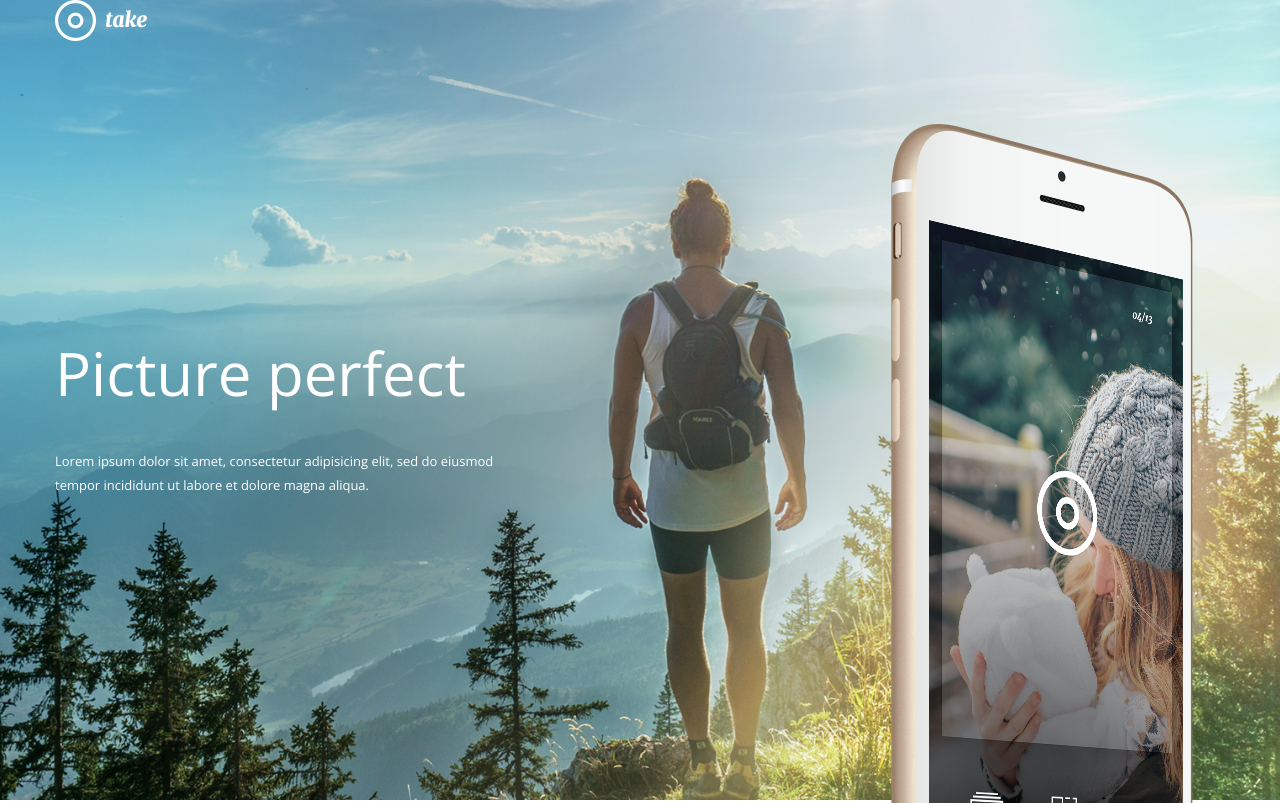
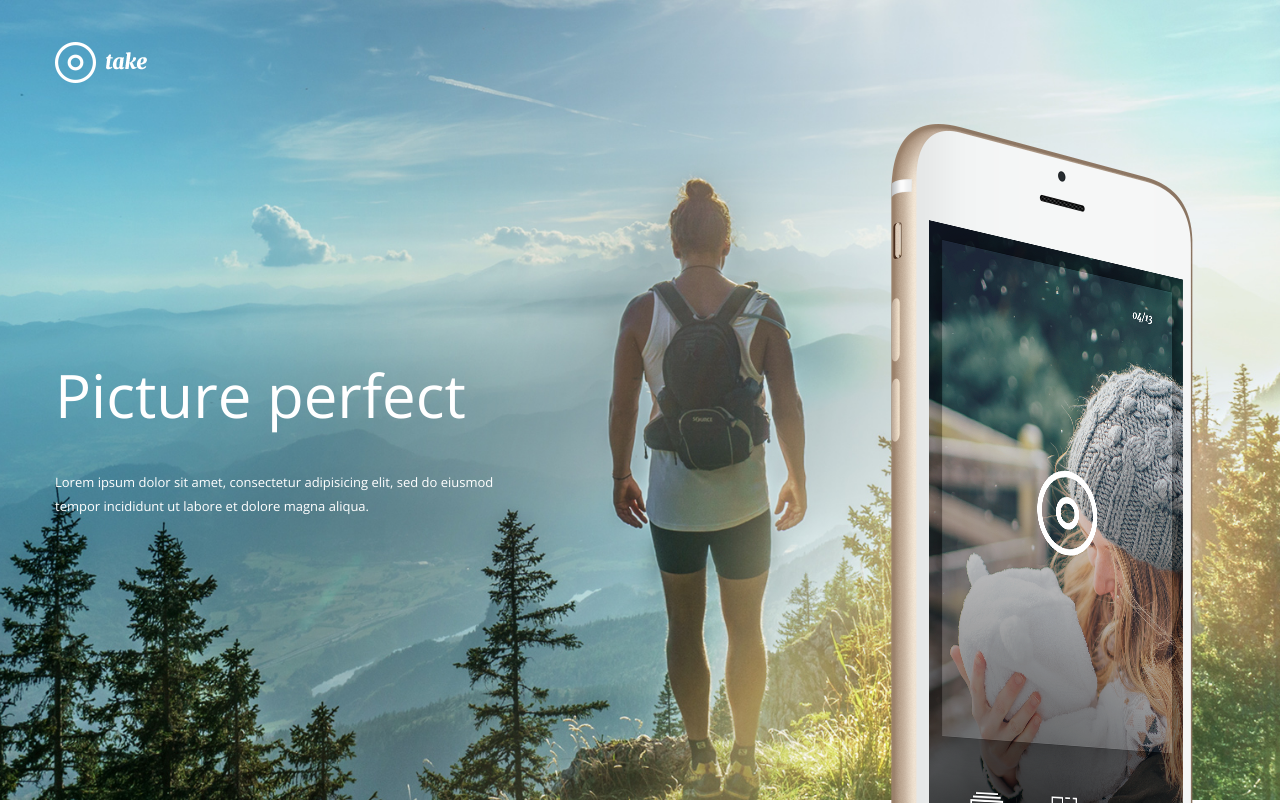
Before and after one commit to mateusz-s/Picture_Perfect-webpage, a website: page index.html in a window 1280 px wide. Shown: the top 803 px of the page. Drawn offline with nearby package versions, Linux system fonts and the light colour scheme.

Commit message:
Add padding-top property to header section

```diff
--- a/sass/style.sass
+++ b/sass/style.sass
@@ -223,6 +223,7 @@ input, button
 /* === HEADER STYLES === */
 header
     height: 100vh
+    padding-top: 3.3%
     background:
         image: url('../img/masthead.jpg')
         repeat: no-repeat
```
Also changed, not shown: css/style.css, 1 other file.
